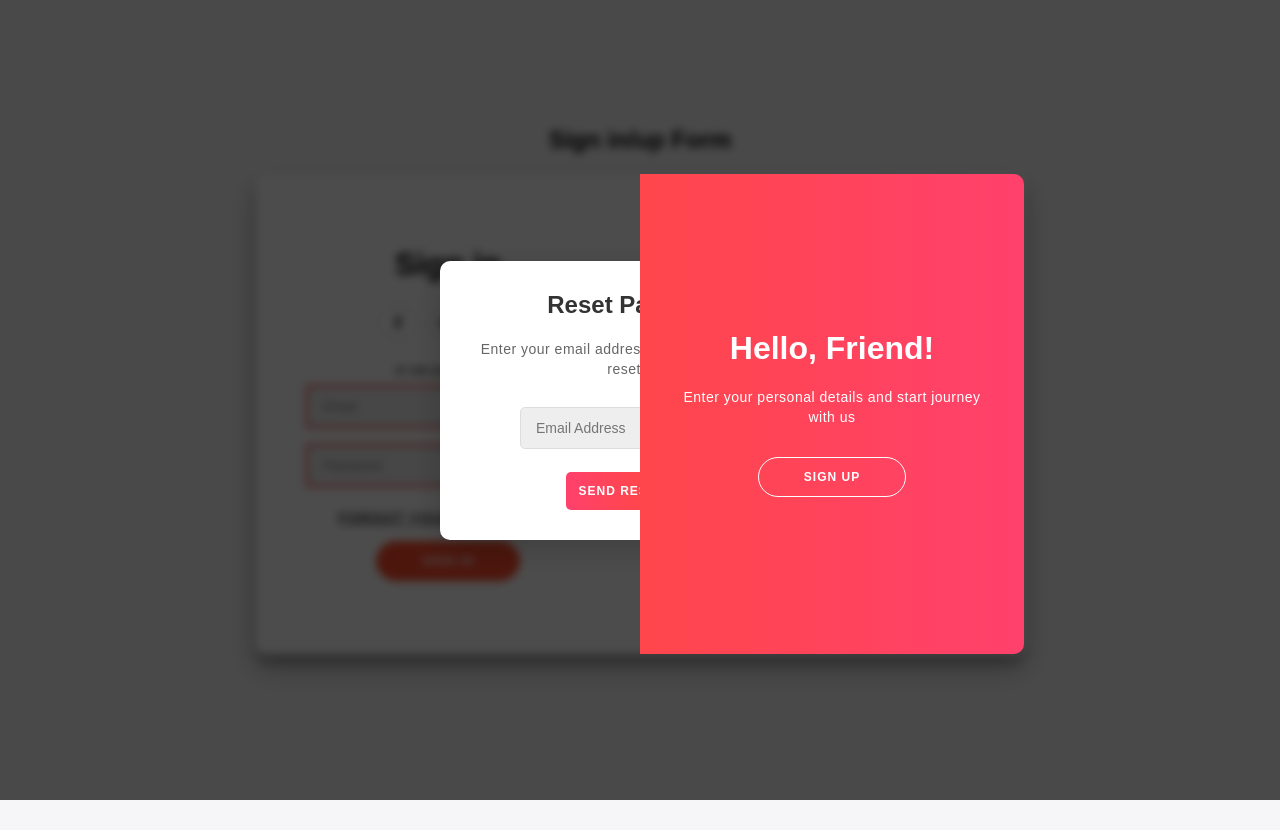
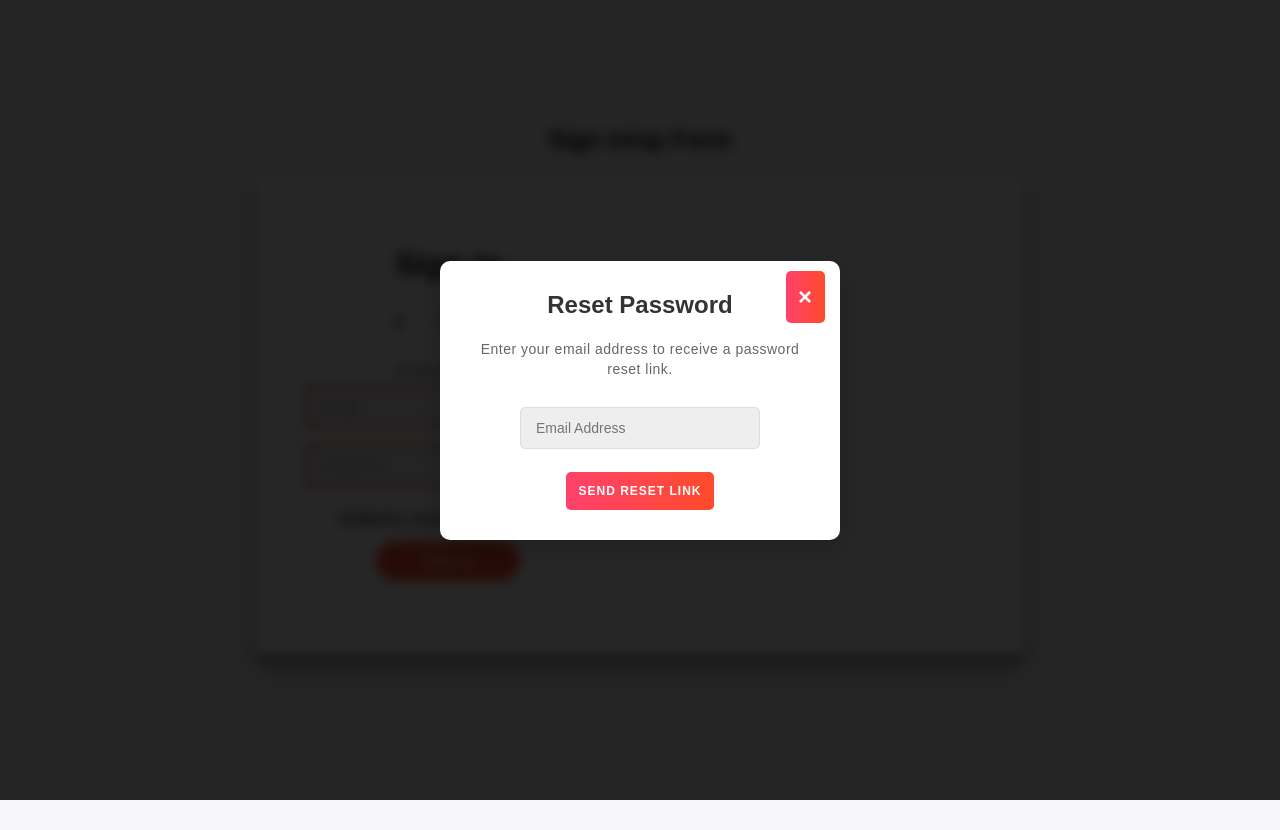
Before and after one commit to srikantalenovo/grepmind-tech, a React (Create React App) app in the folder frontend/: page / in a window 1280 px wide. Both pictures are taken after a click on the button "FORGOT YOUR PASSWORD?". Built offline with nearby package versions, Linux system fonts and the light colour scheme.

Commit message:
added frontend code

```diff
--- a/frontend/src/SignIn.js
+++ b/frontend/src/SignIn.js
@@ -57,8 +57,10 @@ function SignInForm() {
     }
   };
 
+  const containerClass = showForgotPassword ? 'forgot-password-open' : '';
+
   return (
-    <div className="form-container sign-in-container">
+    <div className={`form-container sign-in-container ${containerClass}`}>
       <form onSubmit={handleOnSubmit}>
         <h1>Sign in</h1>
         <div className="social-container">
--- a/frontend/src/components/ForgotPassword/ForgotPassword.css
+++ b/frontend/src/components/ForgotPassword/ForgotPassword.css
@@ -4,8 +4,9 @@
   left: 0;
   right: 0;
   bottom: 0;
-  background: rgba(0, 0, 0, 0.7);
-  backdrop-filter: blur(4px);
+  background: rgba(0, 0, 0, 0.85);
+  backdrop-filter: blur(6px);
+  -webkit-backdrop-filter: blur(6px);
   display: flex;
   justify-content: center;
   align-items: center;
--- a/frontend/src/styles.css
+++ b/frontend/src/styles.css
@@ -156,8 +156,15 @@ input {
   width: 50%;
   height: 100%;
   overflow: hidden;
-  transition: transform 0.6s ease-in-out;
+  transition: transform 0.6s ease-in-out, opacity 0.3s ease-in-out;
   z-index: 50;
+}
+
+.forgot-password-open ~ .overlay-container,
+.forgot-password-open ~ div .overlay-container {
+  opacity: 0;
+  pointer-events: none;
+  z-index: -1;
 }
 
 .container.right-panel-active .overlay-container {
```
